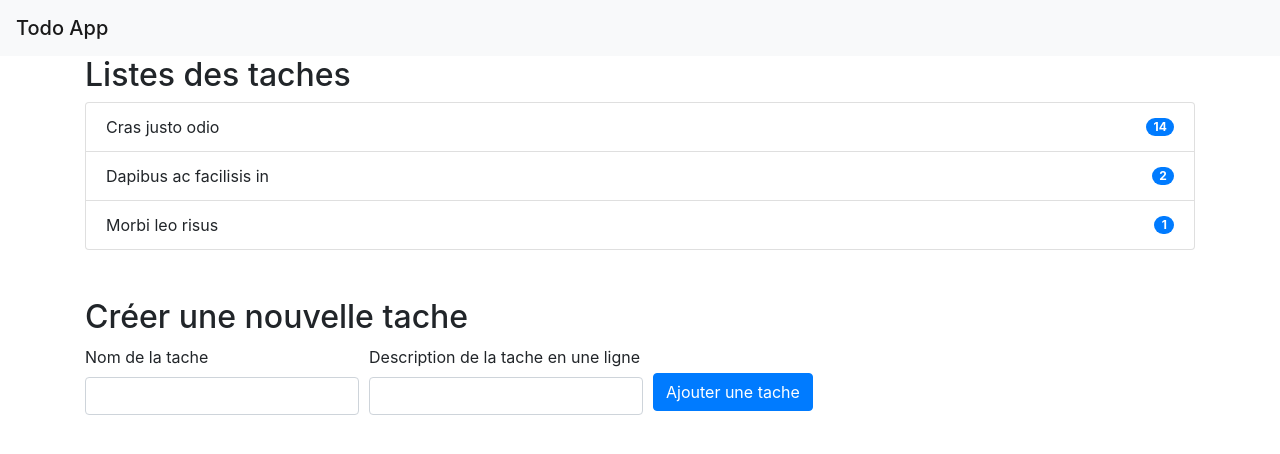
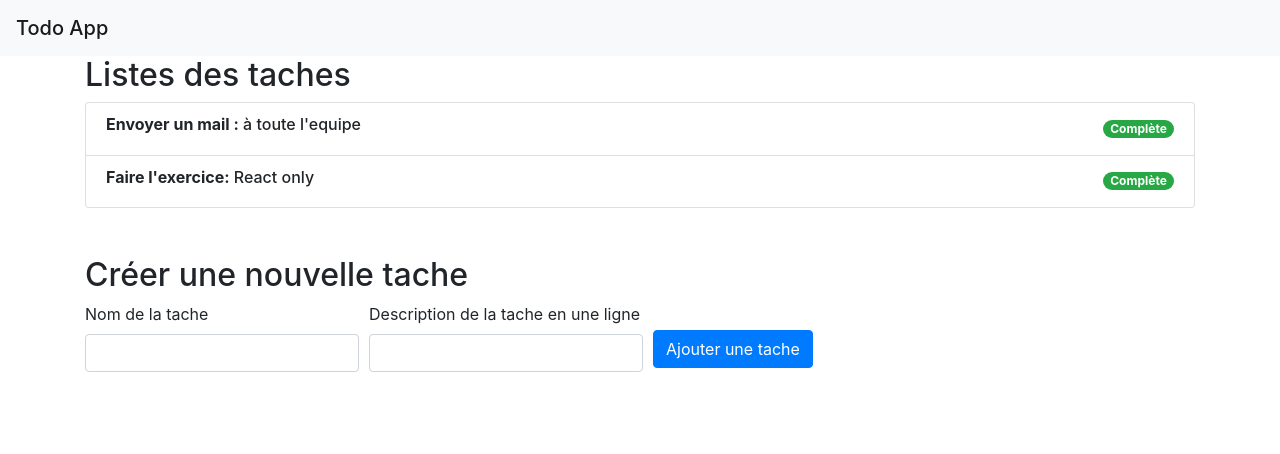
Before and after one commit to houssemAmiri/todo-list-app, a React (Create React App) app: page /tasks in a window 1280 px wide. Shown: the top 454 px of the page. Built offline with nearby package versions, Linux system fonts and the light colour scheme.

Commit message:
Todo list list todos from store redux

```diff
--- a/src/components/Tasks/TaskList.tsx
+++ b/src/components/Tasks/TaskList.tsx
@@ -1,24 +1,28 @@
 import React from "react";
 
 import { ListTasksText } from "../../constants/text";
-
-const TaskList: React.FC = () => {
+interface Props {
+  todoList: ITodo[];
+}
+const TaskList: React.FC<Props> = ({ todoList }) => {
   return (
     <>
       <h2>{ListTasksText.TITLE}</h2>
       <ul className="list-group">
-        <li className="list-group-item d-flex justify-content-between align-items-center">
-          Cras justo odio
-          <span className="badge badge-primary badge-pill">14</span>
-        </li>
-        <li className="list-group-item d-flex justify-content-between align-items-center">
-          Dapibus ac facilisis in
-          <span className="badge badge-primary badge-pill">2</span>
-        </li>
-        <li className="list-group-item d-flex justify-content-between align-items-center">
-          Morbi leo risus
-          <span className="badge badge-primary badge-pill">1</span>
-        </li>
+        {todoList.map((todo) => (
+          <li className="list-group-item d-flex justify-content-between align-items-center">
+            <h6>
+              <b>{todo.name}:</b> {todo.description}
+            </h6>
+            <span
+              className={`badge ${
+                todo.isCompleted ? "badge-success" : "badge-danger"
+              } badge-pill`}
+            >
+              {todo.isCompleted ? `Complète` : `Non Complete`}
+            </span>
+          </li>
+        ))}
       </ul>
     </>
   );
--- a/src/pages/Tasks.tsx
+++ b/src/pages/Tasks.tsx
@@ -1,11 +1,24 @@
 import React from "react";
+import { useSelector, shallowEqual, useDispatch } from "react-redux";
+import { Dispatch } from "redux";
+
 import AddTask from "../components/Tasks/AddTask";
 import TaskList from "../components/Tasks/TaskList";
+import { addTodo } from "../store/actions/todoActions";
 
 const Tasks: React.FC = () => {
+  const todos: ITodo[] = useSelector(
+    (state: TodoState) => state.todos,
+    shallowEqual
+  );
+  const dispatch: Dispatch<any> = useDispatch();
+  const saveTodo = React.useCallback((todo: ITodo) => dispatch(addTodo(todo)), [
+    dispatch,
+  ]);
+  console.log(todos);
   return (
     <div className="container">
-      <TaskList />
+      <TaskList todoList={todos} />
       <AddTask />
     </div>
   );
```
